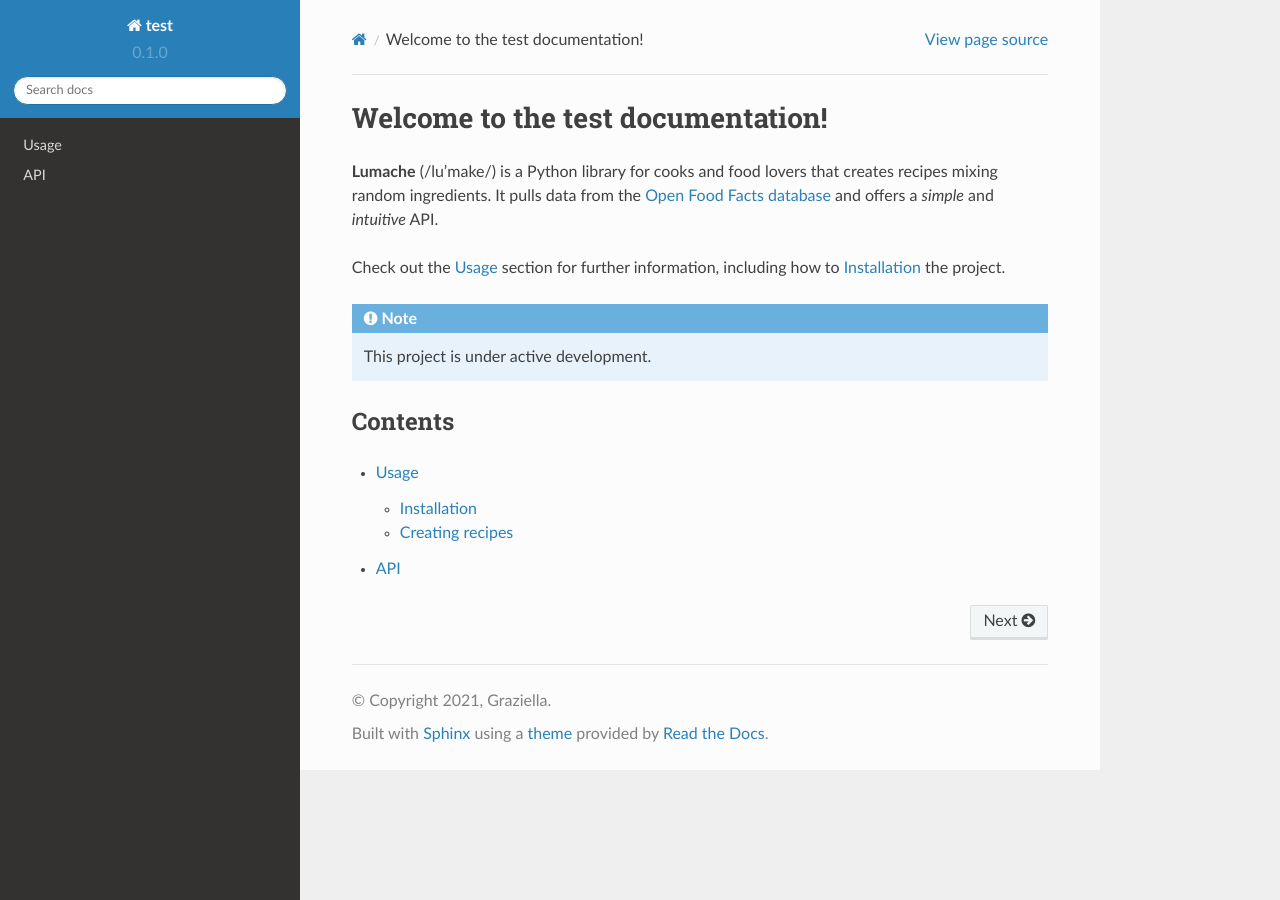
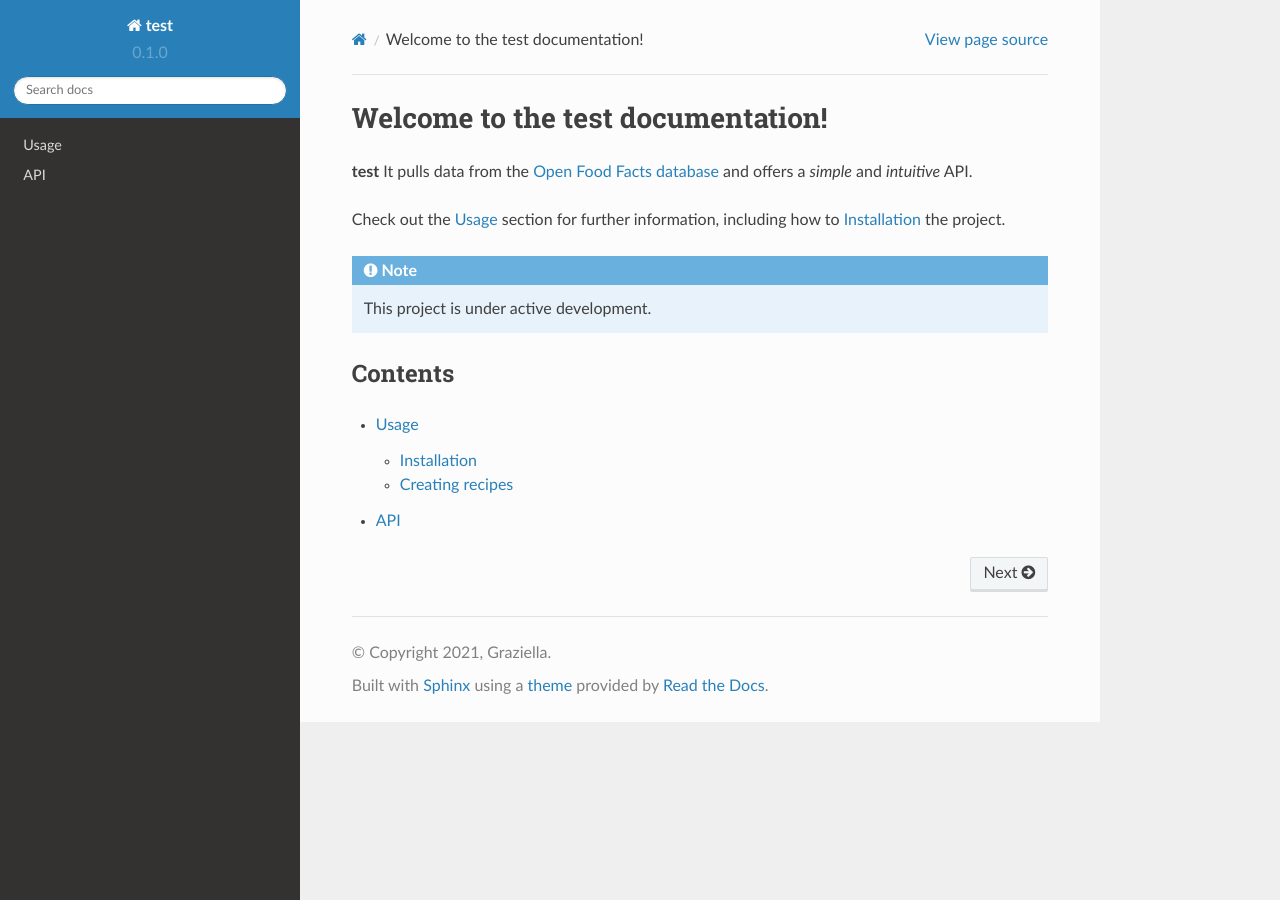
Before and after one commit to CATS-Lab/.github, a Sphinx documentation site: the page built from docs/source/index.rst, in a window 1280 px wide. Built offline with Sphinx 7.4.7 and the Read the Docs theme 2.0.0, drawn with Linux system fonts in a browser that asks for light colours.

Commit message:
Update index.rst

```diff
--- a/docs/source/index.rst
+++ b/docs/source/index.rst
@@ -1,8 +1,7 @@
 Welcome to the test documentation!
 ===================================
 
-**Lumache** (/lu'make/) is a Python library for cooks and food lovers
-that creates recipes mixing random ingredients.
+**test**
 It pulls data from the `Open Food Facts database <https://world.openfoodfacts.org/>`_
 and offers a *simple* and *intuitive* API.
 
```
